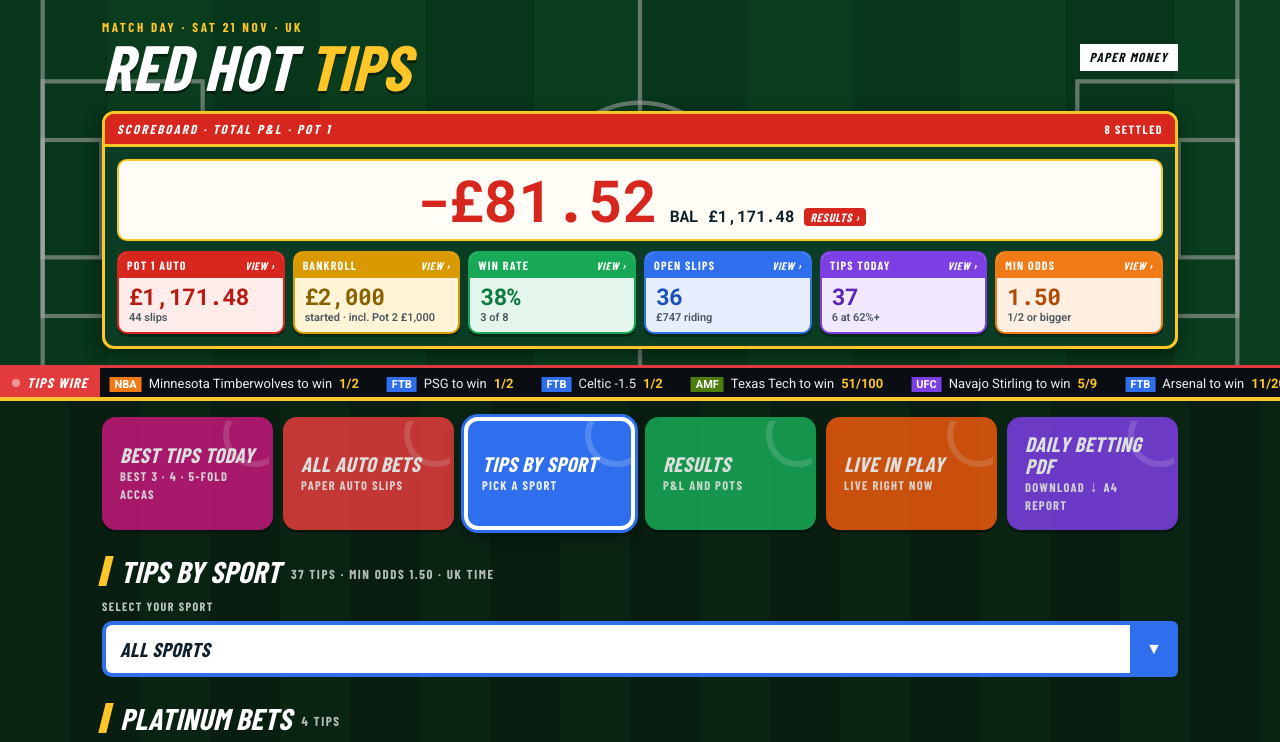
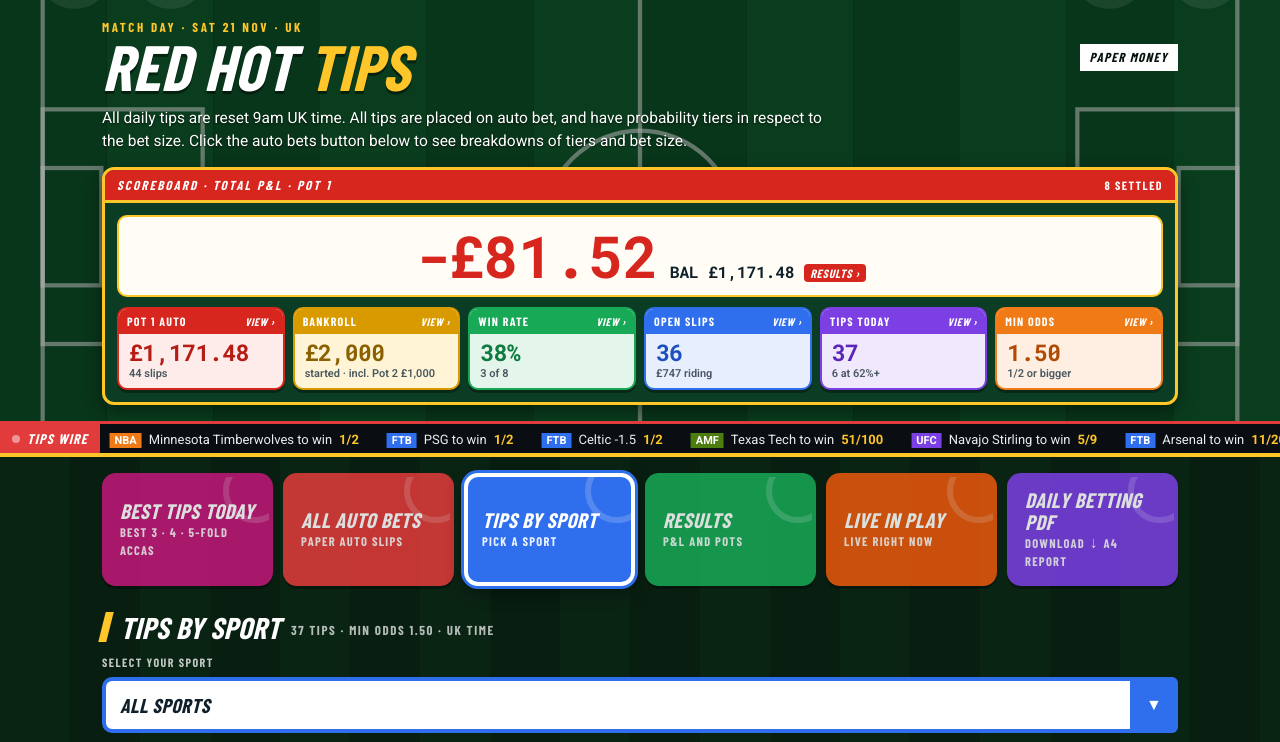
Before and after one commit to MonkeyMuscle121/Hot-sports-tips, a plain HTML site: page 17de1f7291/index.html in a window 1280 px wide. Shown: the top 742 px of the page. Drawn offline with nearby package versions, Linux system fonts and the light colour scheme; a web font is replaced by a local one.

Commit message:
Publish Red Hot Tips 2026-11-21 (read-only site + daily PDF)

```diff
--- a/17de1f7291/index.html
+++ b/17de1f7291/index.html
@@ -176,6 +176,8 @@ select.sport{width:100%;min-height:56px;border:4px solid #2F6FED;border-radius:1
 .group{margin-bottom:16px}
 .hide{display:none !important}
 .tip-card[data-href]{cursor:pointer}
+
+.intro{margin:10px 0 0;max-width:720px;font-size:15.5px;line-height:23px;font-weight:500;color:#fff;text-shadow:0 1px 2px rgba(0,0,0,.7);overflow-wrap:break-word}
 </style>
 </head>
 <body>
@@ -190,6 +192,7 @@ select.sport{width:100%;min-height:56px;border:4px solid #2F6FED;border-radius:1
         </div>
         <span class="paper-pill">PAPER MONEY</span>
       </div>
+      <p class="intro">All daily tips are reset 9am UK time. All tips are placed on auto bet, and have probability tiers in respect to the bet size. Click the auto bets button below to see breakdowns of tiers and bet size.</p>
       <div class="board">
         <div class="board-head"><span class="t">SCOREBOARD · TOTAL P&amp;L · POT 1</span><span class="s">8 SETTLED</span></div>
         <a class="pnl-box rht-tile" data-go="results" href="#results">
```
Also changed, not shown: 2 other files.
